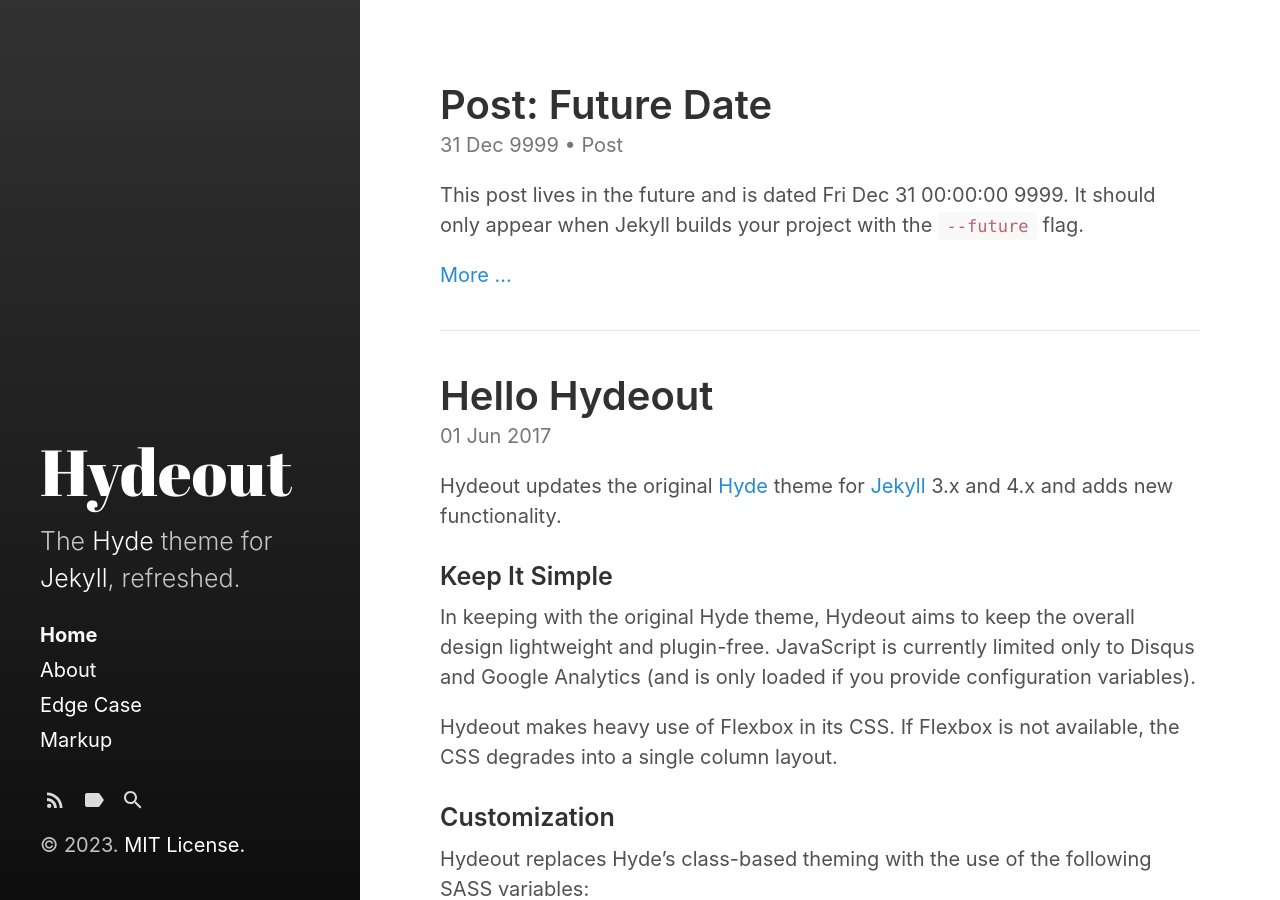
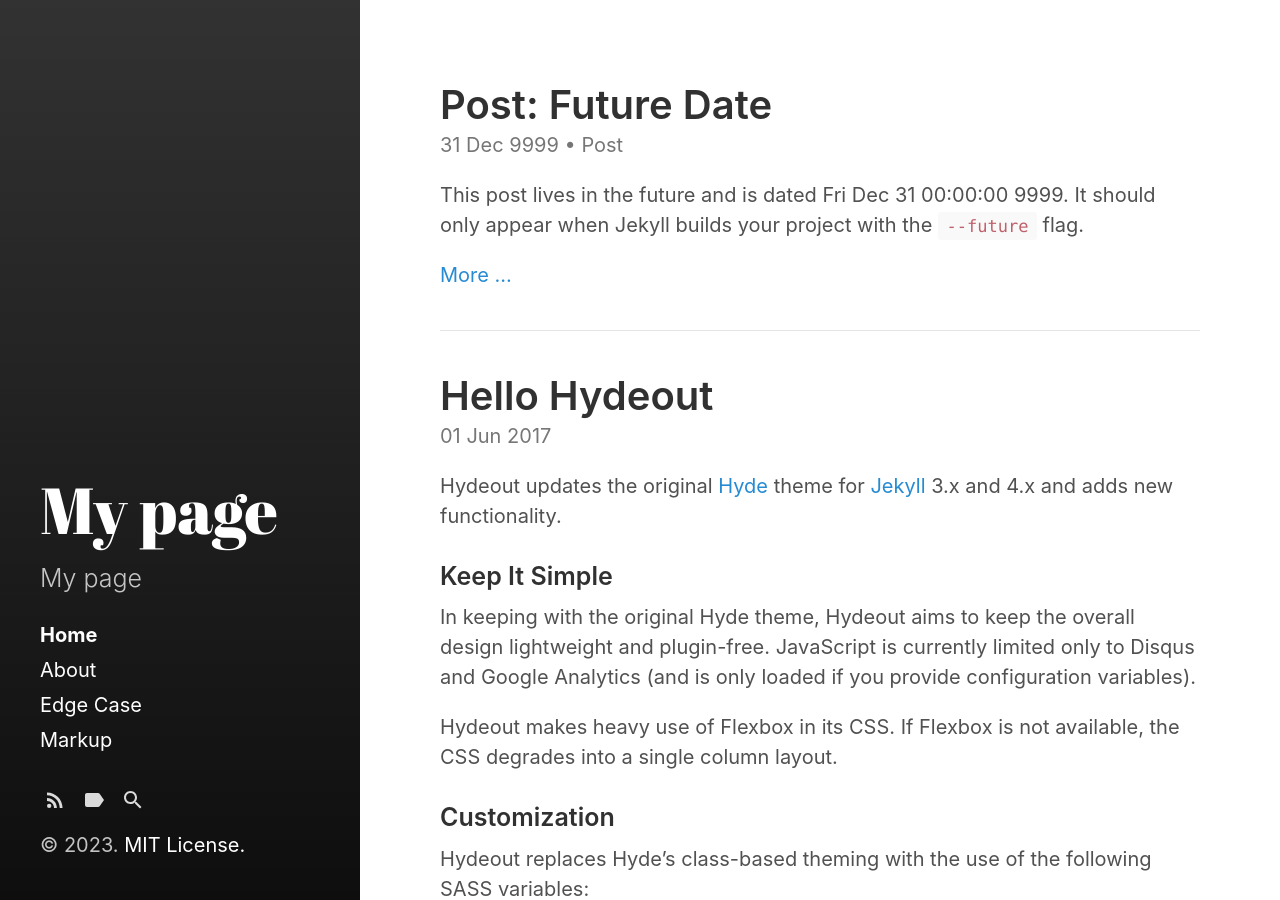
Before and after one commit to ariel-logos/ariel-logos.github.io, a Jekyll site: the page built from index.html, in a window 1280 px wide and 900 px high. Built offline with Jekyll 4.4.1, drawn with Linux system fonts in a browser that asks for light colours; the list of posts is cut into pages by our own code.

Commit message:
Update _config.yml

```diff
--- a/_config.yml
+++ b/_config.yml
@@ -3,9 +3,9 @@ markdown:         kramdown
 highlighter:      rouge
 
 # Setup
-title:            Hydeout
-tagline:          'A Jekyll theme'
-description:      'The <a href="http://hyde.getpoole.com" target="_blank">Hyde</a> theme for <a href="http://jekyllrb.com" target="_blank">Jekyll</a>, refreshed.'
+title:            My page
+tagline:          'My tagline'
+description:      'My page'
 url:              https://fongandrew.github.io
 baseurl:          '/hydeout'
                   # the optional subpath of your site, e.g. "/blog"
```
